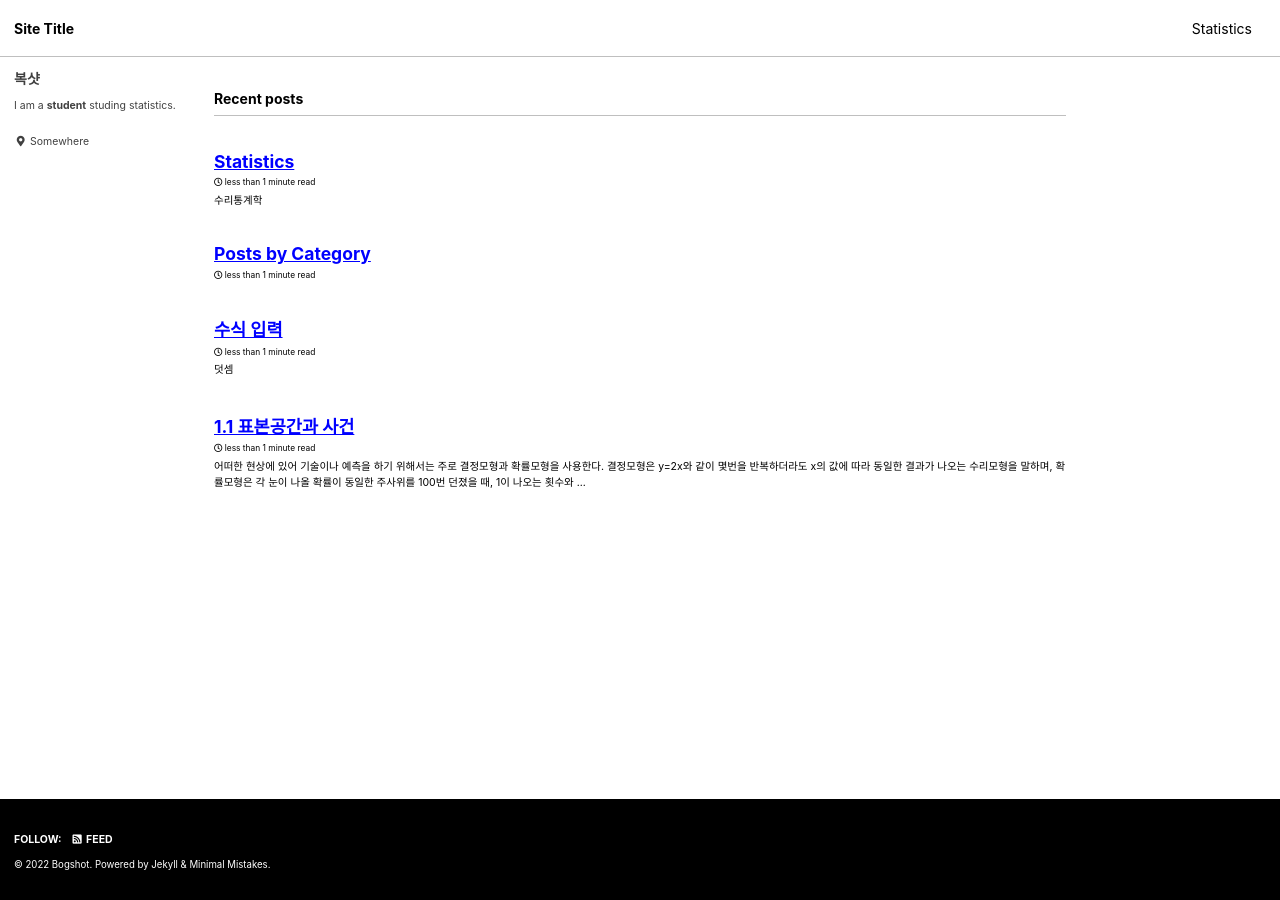
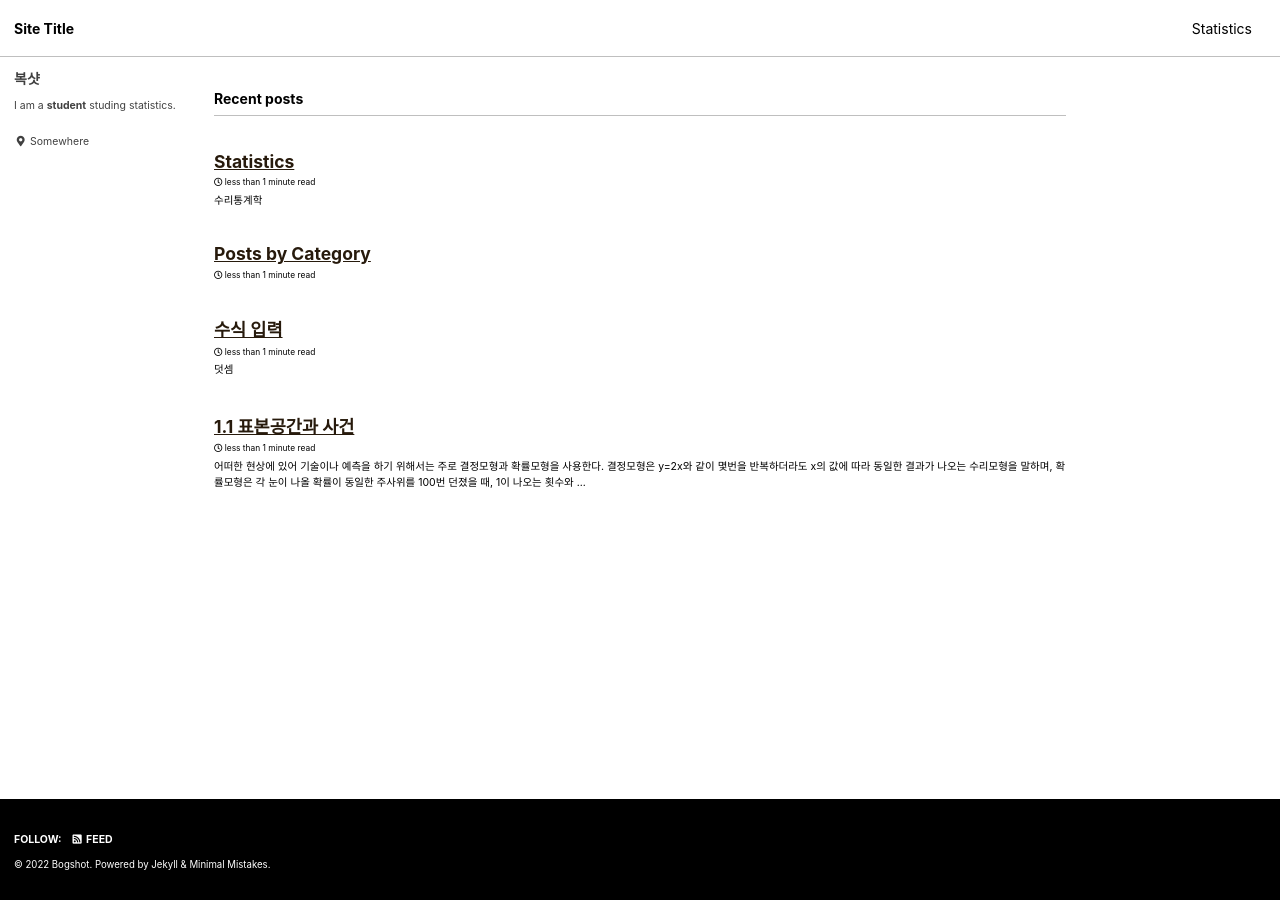
Before and after one commit to Bogshot/bogshot.github.io, a Jekyll site: the page built from index.html, in a window 1280 px wide. Built offline with Jekyll 4.4.1, drawn with Linux system fonts in a browser that asks for light colours; cached includes are drawn as plain includes; the list of posts is cut into pages by our own code.

Commit message:
Update _contrast.scss

```diff
--- a/_sass/minimal-mistakes/skins/_contrast.scss
+++ b/_sass/minimal-mistakes/skins/_contrast.scss
@@ -8,7 +8,7 @@ $muted-text-color: $text-color !default;
 $primary-color: #ff0000 !default;
 $border-color: mix(#fff, $text-color, 75%) !default;
 $footer-background-color: #000 !default;
-$link-color: #0000ff !default;
+$link-color: #271a0c !default; //#0000ff
 $masthead-link-color: $text-color !default;
 $masthead-link-color-hover: $text-color !default;
 $navicon-link-color-hover: mix(#fff, $text-color, 80%) !default;
```
